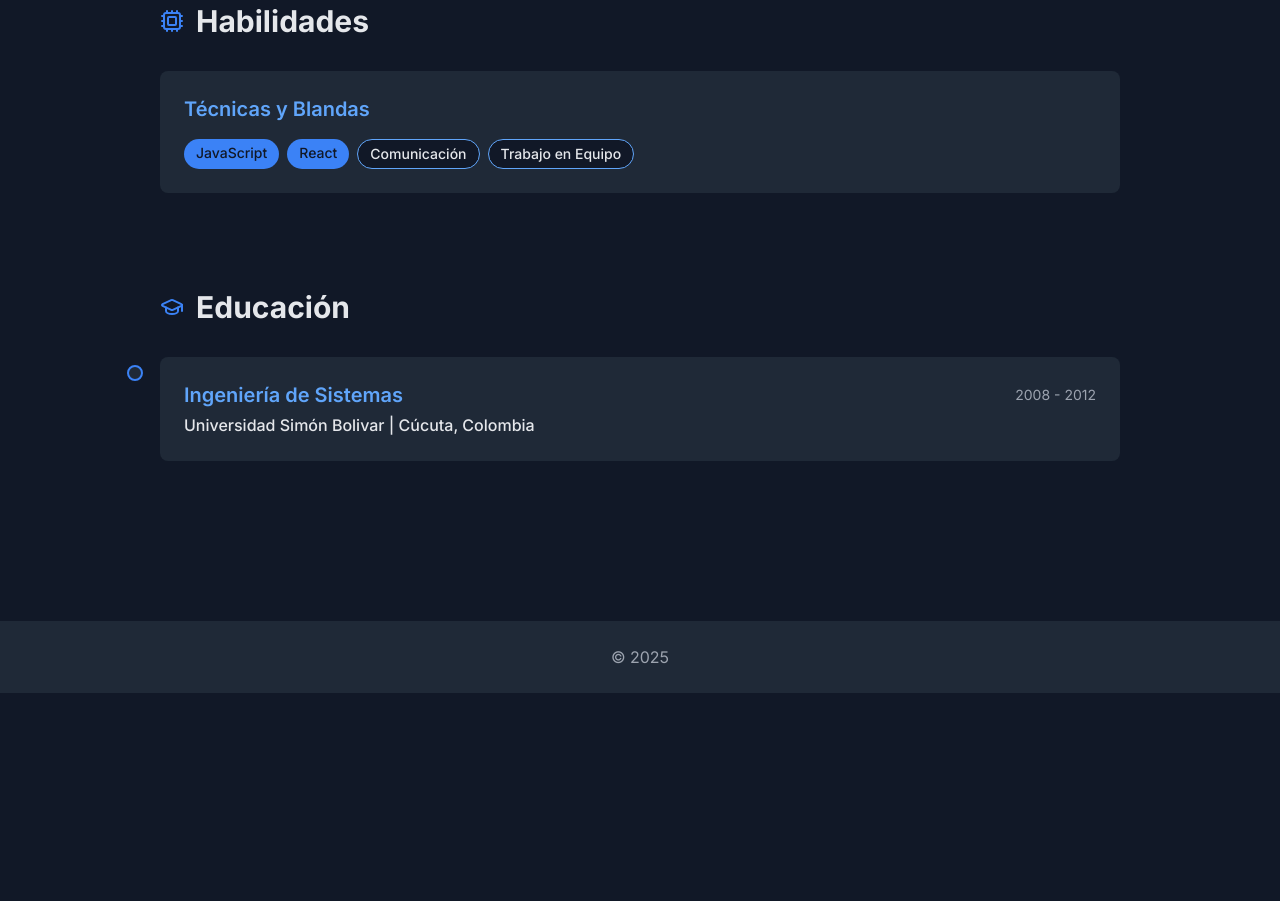
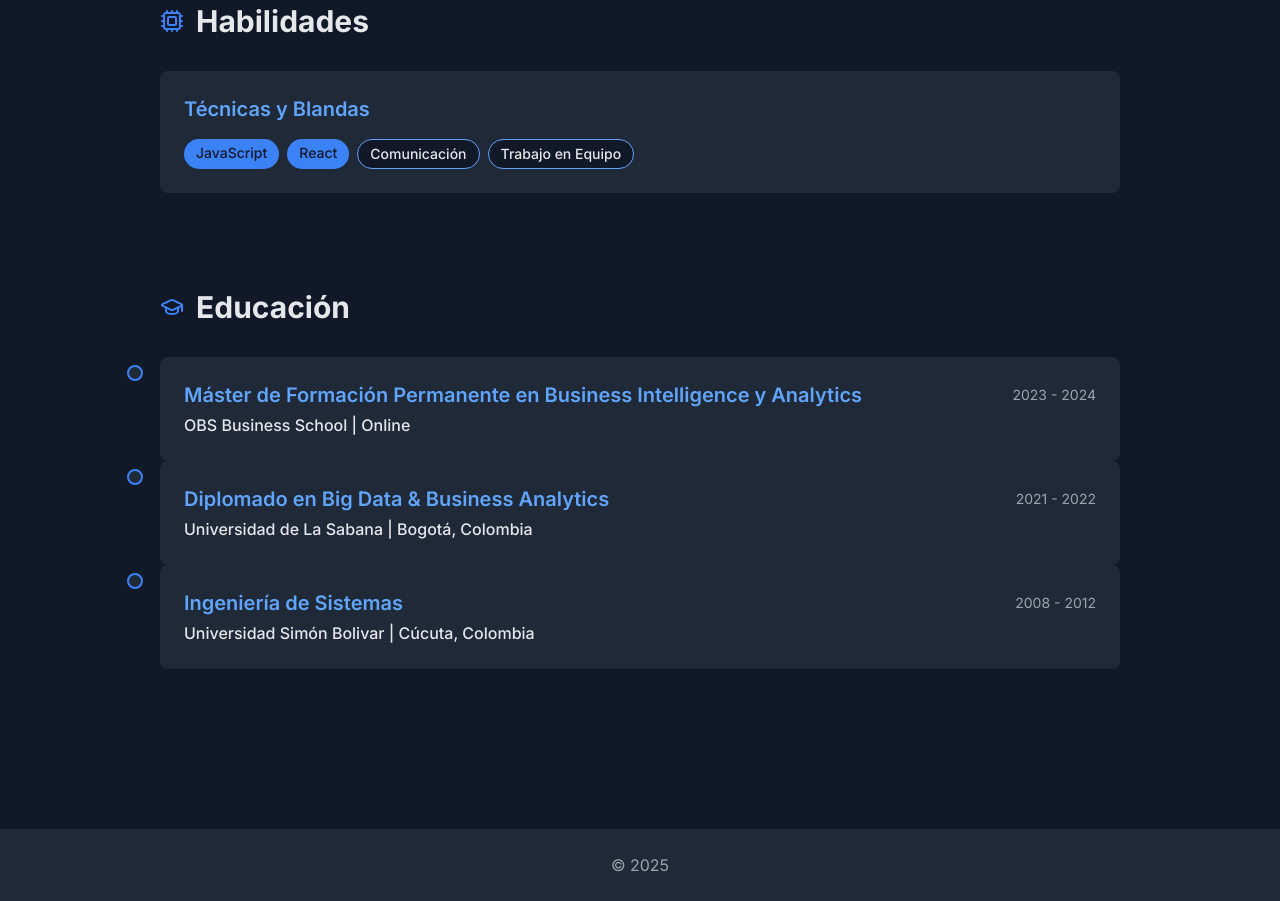
Before and after one commit to om100ar/HV, a plain HTML site: page index.html in a window 1280 px wide. Shown: the part 1809-2710 px from the top of the page. Before the commit the page ends 2502 px from the top, so only its background shows below. Drawn offline with nearby package versions, Linux system fonts and the light colour scheme.

Commit message:
Versión HV act Estudios

```diff
--- a/index.html
+++ b/index.html
@@ -173,8 +173,37 @@
                     <div class="section-content-container"><div class="glow-card p-6 rounded-lg"><h4 class="text-xl font-semibold mb-4" style="color: var(--accent-secondary);">Técnicas y Blandas</h4><div class="flex flex-wrap gap-2"><span class="text-sm font-medium px-3 py-1 rounded-full" style="background-color: var(--accent-primary); color: var(--bg-primary);">JavaScript</span><span class="text-sm font-medium px-3 py-1 rounded-full" style="background-color: var(--accent-primary); color: var(--bg-primary);">React</span><span class="text-sm font-medium px-3 py-1 rounded-full" style="background-color: var(--bg-primary); color: var(--text-primary); border: 1px solid var(--accent-secondary)">Comunicación</span><span class="text-sm font-medium px-3 py-1 rounded-full" style="background-color: var(--bg-primary); color: var(--text-primary); border: 1px solid var(--accent-secondary)">Trabajo en Equipo</span></div></div></div>
                 </section>
                 <section id="educacion" data-section-name="educacion.txt" class="mb-24">
-                    <div class="section-header-container"><h3 class="text-3xl font-bold mb-8 flex items-center" style="color: var(--text-primary);"><i data-lucide="graduation-cap" class="mr-3" style="color: var(--accent-primary);"></i>Educación</h3></div>
-                    <div class="section-content-container"><div class="glow-card p-6 rounded-lg timeline-item"><div class="flex flex-col sm:flex-row justify-between items-start sm:items-center mb-1"><h4 class="text-xl font-semibold" style="color: var(--accent-secondary);">Ingeniería de Sistemas</h4><p class="text-sm mt-1 sm:mt-0" style="color: var(--text-secondary);">2008 - 2012</p></div><p class="text-md font-medium" style="color: var(--text-primary);">Universidad Simón Bolivar | Cúcuta, Colombia</p></div></div>
+                    <div class="section-header-container">
+                        <h3 class="text-3xl font-bold mb-8 flex items-center" style="color: var(--text-primary);">
+                            <i data-lucide="graduation-cap" class="mr-3" style="color: var(--accent-primary);"></i>Educación</h3>
+                        </div>
+                    <div class="section-content-container">
+                        <div class="glow-card p-6 rounded-lg timeline-item">
+                            <div class="flex flex-col sm:flex-row justify-between items-start sm:items-center mb-1">
+                                <h4 class="text-xl font-semibold" style="color: var(--accent-secondary);">Máster de Formación Permanente en Business Intelligence y Analytics</h4>
+                                <p class="text-sm mt-1 sm:mt-0" style="color: var(--text-secondary);">2023 - 2024</p>
+                            </div>
+                            <p class="text-md font-medium" style="color: var(--text-primary);">OBS Business School | Online</p>
+                        </div>
+                    </div>
+                    <div class="section-content-container">
+                        <div class="glow-card p-6 rounded-lg timeline-item">
+                            <div class="flex flex-col sm:flex-row justify-between items-start sm:items-center mb-1">
+                                <h4 class="text-xl font-semibold" style="color: var(--accent-secondary);">Diplomado en Big Data & Business Analytics</h4>
+                                <p class="text-sm mt-1 sm:mt-0" style="color: var(--text-secondary);">2021 - 2022</p>
+                            </div>
+                            <p class="text-md font-medium" style="color: var(--text-primary);">Universidad de La Sabana | Bogotá, Colombia</p>
+                        </div>
+                    </div>
+                    <div class="section-content-container">
+                        <div class="glow-card p-6 rounded-lg timeline-item">
+                            <div class="flex flex-col sm:flex-row justify-between items-start sm:items-center mb-1">
+                                <h4 class="text-xl font-semibold" style="color: var(--accent-secondary);">Ingeniería de Sistemas</h4>
+                                <p class="text-sm mt-1 sm:mt-0" style="color: var(--text-secondary);">2008 - 2012</p>
+                            </div>
+                            <p class="text-md font-medium" style="color: var(--text-primary);">Universidad Simón Bolivar | Cúcuta, Colombia</p>
+                        </div>
+                    </div>
                 </section>
             </div>
         </div>
```
